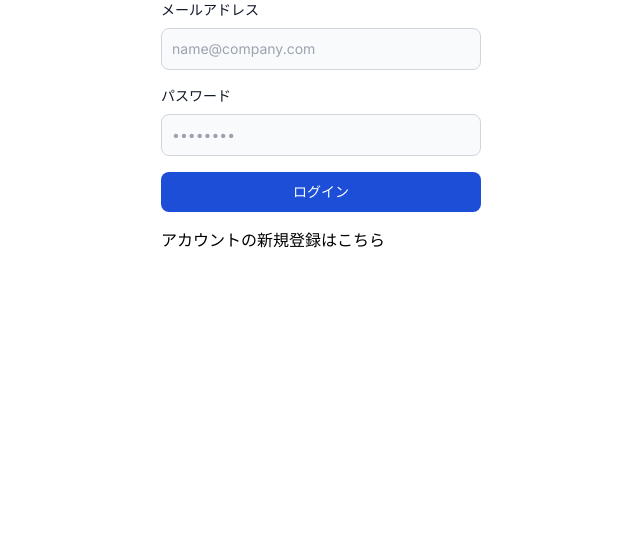
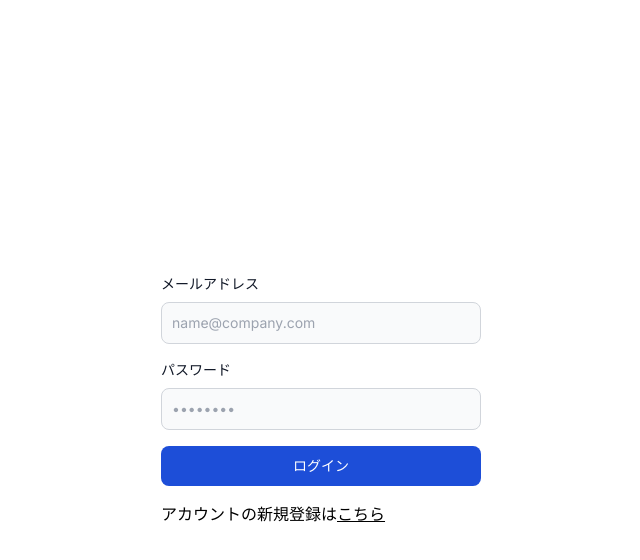
Before and after one commit to yamaneko86/basket-court-map-ts, a Next.js app: page /login in a window 1280 px wide. Shown: the top 560 px of the page, without its empty margins (319-959 px from the left). Built offline with nearby package versions, Linux system fonts and the light colour scheme.

Commit message:
レイアウトの修正

```diff
--- a/src/app/login/page.tsx
+++ b/src/app/login/page.tsx
@@ -2,8 +2,7 @@ import Link from "next/link";
 
 export default function SignIn() {
   return (
-    // TODO 2024/2/6 レイアウトの修正
-    <div className="flex items-center justify-center">
+    <div className="flex h-screen items-center justify-center">
       <form action="/api/auth/login" method="post" className="space-y-4">
         <div className="flex flex-col">
           <label
@@ -43,7 +42,10 @@ export default function SignIn() {
           </button>
         </div>
         <div>
-          <Link href={"/register"}>アカウントの新規登録はこちら</Link>
+          アカウントの新規登録は
+          <Link href={"/register"} className="underline">
+            こちら
+          </Link>
         </div>
       </form>
     </div>
--- a/src/app/register/page.tsx
+++ b/src/app/register/page.tsx
@@ -32,8 +32,7 @@ export default function SignUp() {
   };
 
   return (
-    // TODO 2024/2/6 レイアウトの修正
-    <div className="flex items-center justify-center">
+    <div className="flex h-screen items-center justify-center">
       <form className="space-y-4" onSubmit={onSubmit}>
         <div className="flex flex-col">
           <label
@@ -98,7 +97,10 @@ export default function SignUp() {
           </button>
         </div>
         <div>
-          <Link href={"/login"}>ログインはこちら</Link>
+          ログインは
+          <Link href={"/login"} className="underline">
+            こちら
+          </Link>
         </div>
       </form>
     </div>
```
